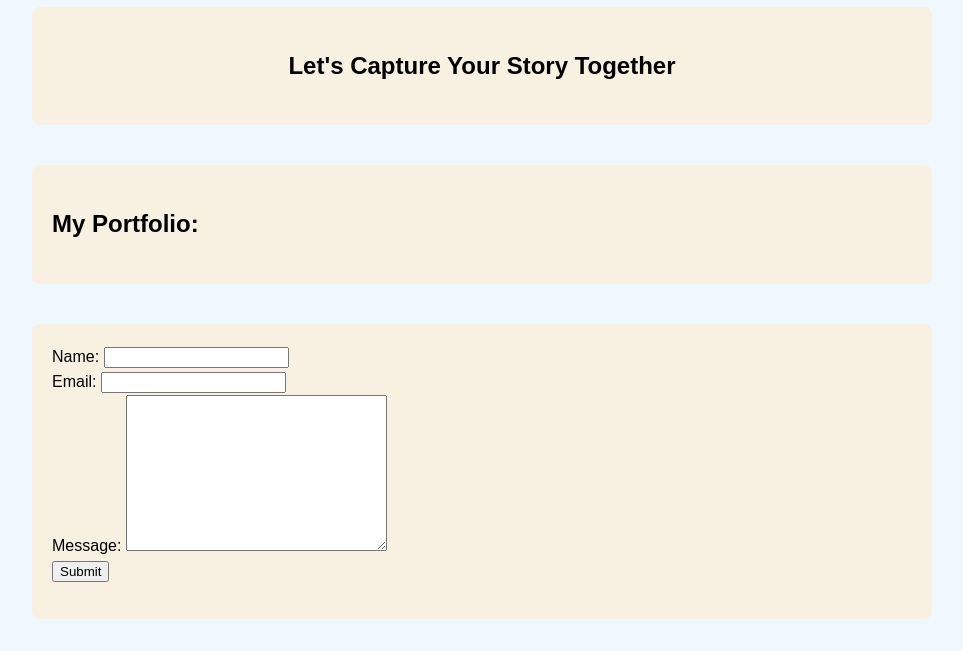
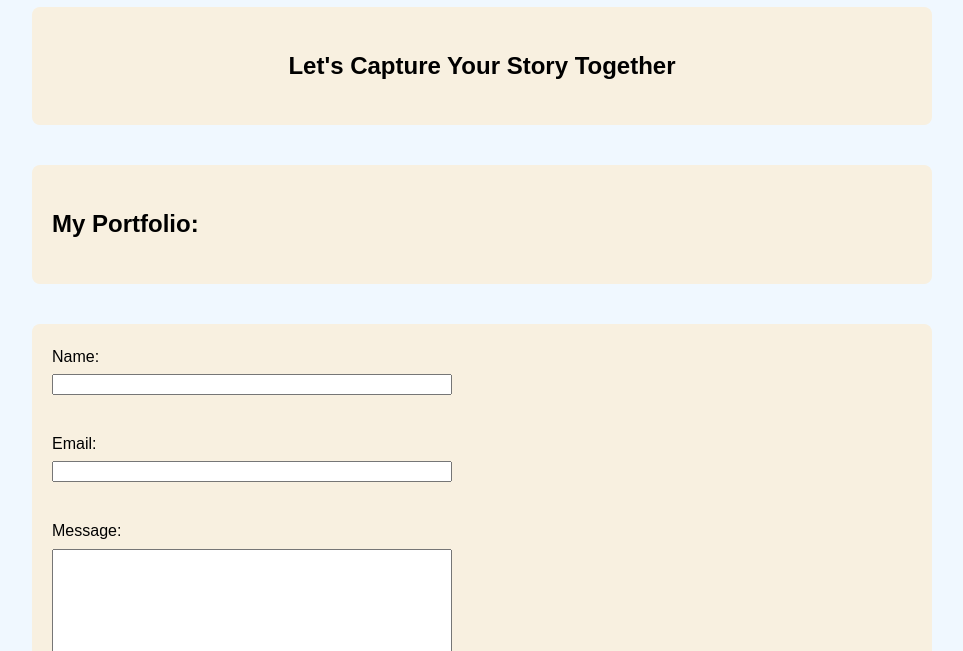
Before and after one commit to Section33-ops/landing-page-project, a plain HTML site: page index.html in a window 1280 px wide. Shown: the part 149-800 px from the top of the page, without its empty margins (158-1121 px from the left). Drawn offline with Linux system fonts and the light colour scheme.

Commit message:
Change layout of contact form(still playing with styling)

```diff
--- a/style.css
+++ b/style.css
@@ -17,12 +17,19 @@ section {
   border-radius: 8px;
 }
 
-.form_section {
+form {
+  display: flex;
+  flex-direction: column;
+  gap: 5px;
+  max-width: 400px;
+}
+
+/* .form_section {
   display: flex;
   flex-direction: column;
   margin-bottom: 15px;
   gap: 100px;
-}
+} */
 
 textarea {
   resize: vertical;
```
